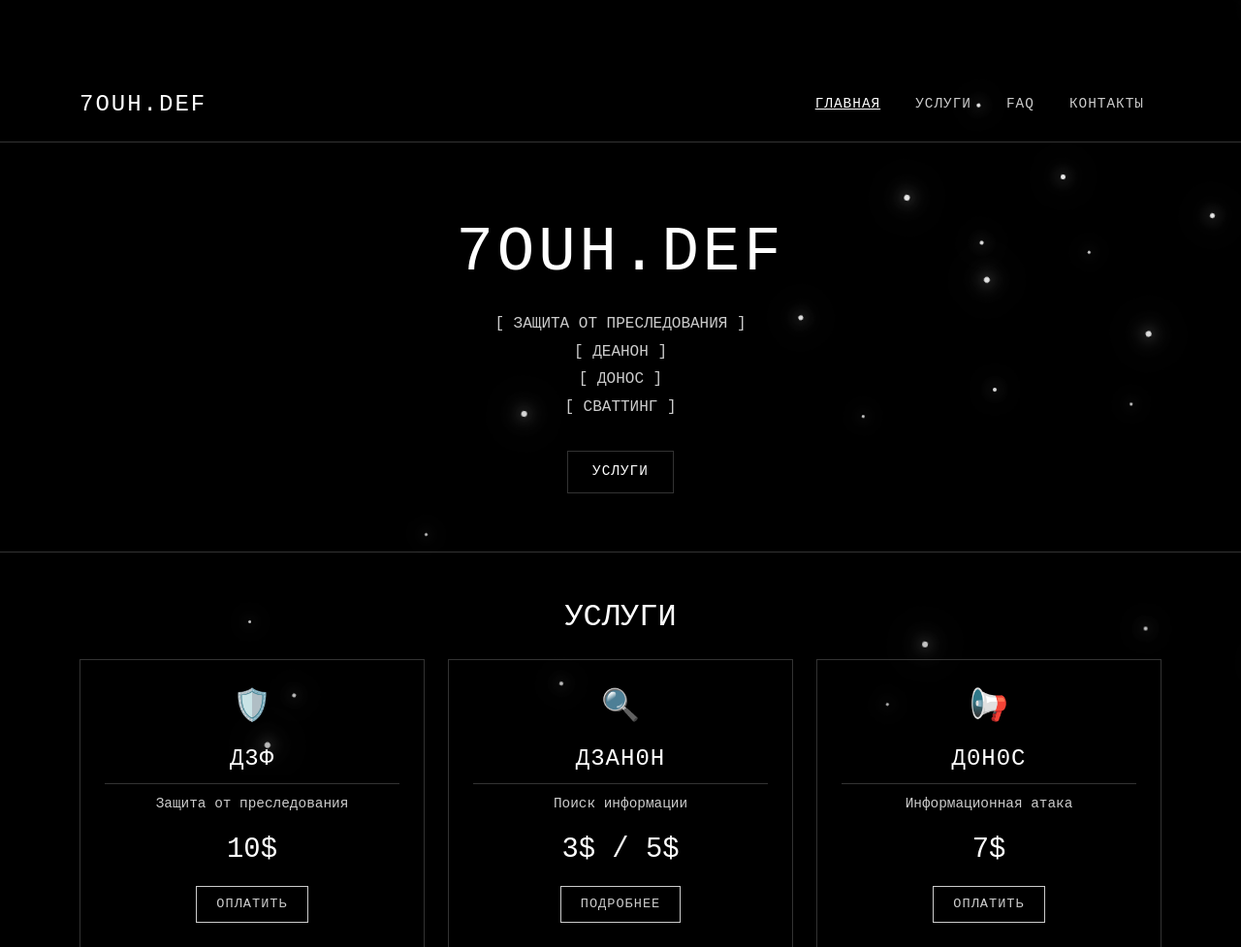
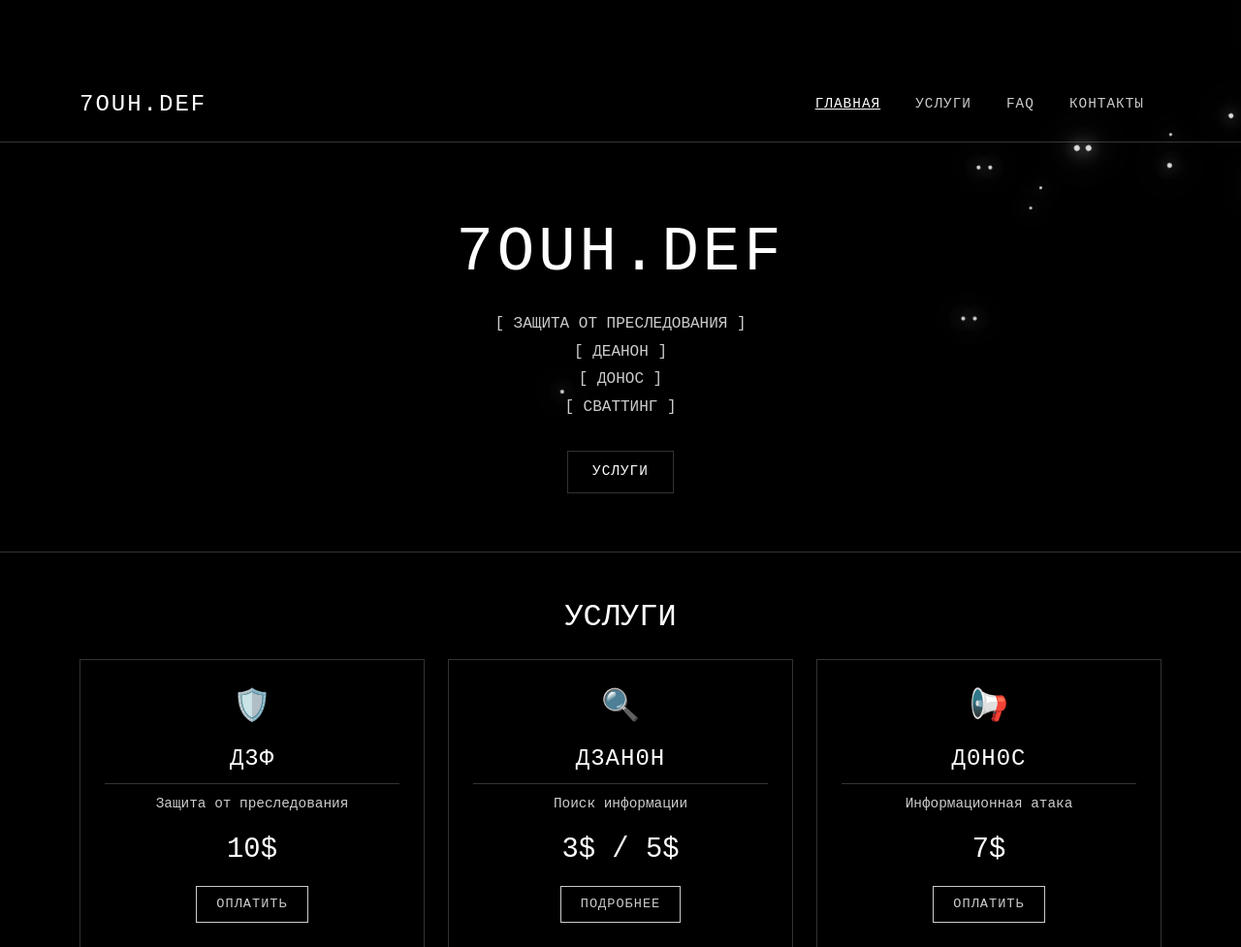
Before and after one commit to zavet-coder/osint_sait, a Flask app: page / in a window 1280 px wide. Shown: the top 977 px of the page at 97% size. Run offline with Flask 3, Linux system fonts and the light colour scheme.

Commit message:
обнова снежки

```diff
--- a/static/css/style.css
+++ b/static/css/style.css
@@ -431,8 +431,8 @@ footer hr {
 
 @keyframes fallDiagonal {
     0% {
-        transform: translate(100vw, -10vh) rotate(0deg);
-        opacity: 1;
+        transform: translate(100vw, -10%) rotate(0deg);
+        opacity: 0.9;
     }
     100% {
         transform: translate(-20vw, 110vh) rotate(360deg);
@@ -440,67 +440,67 @@ footer hr {
     }
 }
 
-/* РАЗНЫЕ РАЗМЕРЫ И ОЧЕНЬ БЫСТРЫЕ СКОРОСТИ */
-.snowflake:nth-child(1) { width: 4px; height: 4px; left: 0%; animation-duration: 3.5s; animation-delay: 0s; }
-.snowflake:nth-child(2) { width: 6px; height: 6px; left: 5%; animation-duration: 4s; animation-delay: 0.5s; }
-.snowflake:nth-child(3) { width: 3px; height: 3px; left: 10%; animation-duration: 3.2s; animation-delay: 1s; }
-.snowflake:nth-child(4) { width: 5px; height: 5px; left: 15%; animation-duration: 4.5s; animation-delay: 0.2s; }
-.snowflake:nth-child(5) { width: 4px; height: 4px; left: 20%; animation-duration: 3.8s; animation-delay: 1.5s; }
-.snowflake:nth-child(6) { width: 6px; height: 6px; left: 25%; animation-duration: 4.2s; animation-delay: 0.8s; }
-.snowflake:nth-child(7) { width: 3px; height: 3px; left: 30%; animation-duration: 3.4s; animation-delay: 2s; }
-.snowflake:nth-child(8) { width: 5px; height: 5px; left: 35%; animation-duration: 4.8s; animation-delay: 0.3s; }
-.snowflake:nth-child(9) { width: 4px; height: 4px; left: 40%; animation-duration: 3.6s; animation-delay: 1.2s; }
-.snowflake:nth-child(10) { width: 6px; height: 6px; left: 45%; animation-duration: 4.1s; animation-delay: 0.7s; }
-.snowflake:nth-child(11) { width: 3px; height: 3px; left: 50%; animation-duration: 3.3s; animation-delay: 2.2s; }
-.snowflake:nth-child(12) { width: 5px; height: 5px; left: 55%; animation-duration: 4.6s; animation-delay: 0.4s; }
-.snowflake:nth-child(13) { width: 4px; height: 4px; left: 60%; animation-duration: 3.9s; animation-delay: 1.8s; }
-.snowflake:nth-child(14) { width: 6px; height: 6px; left: 65%; animation-duration: 4.3s; animation-delay: 0.1s; }
-.snowflake:nth-child(15) { width: 3px; height: 3px; left: 70%; animation-duration: 3.1s; animation-delay: 2.5s; }
-.snowflake:nth-child(16) { width: 5px; height: 5px; left: 75%; animation-duration: 4.9s; animation-delay: 0.9s; }
-.snowflake:nth-child(17) { width: 4px; height: 4px; left: 80%; animation-duration: 3.7s; animation-delay: 1.5s; }
-.snowflake:nth-child(18) { width: 6px; height: 6px; left: 85%; animation-duration: 4.2s; animation-delay: 0.6s; }
-.snowflake:nth-child(19) { width: 3px; height: 3px; left: 90%; animation-duration: 3.2s; animation-delay: 2.8s; }
-.snowflake:nth-child(20) { width: 5px; height: 5px; left: 95%; animation-duration: 4.7s; animation-delay: 1.1s; }
-.snowflake:nth-child(21) { width: 4px; height: 4px; left: 2%; animation-duration: 3.6s; animation-delay: 2.3s; }
-.snowflake:nth-child(22) { width: 6px; height: 6px; left: 8%; animation-duration: 4.1s; animation-delay: 1.3s; }
-.snowflake:nth-child(23) { width: 3px; height: 3px; left: 12%; animation-duration: 3.3s; animation-delay: 3s; }
-.snowflake:nth-child(24) { width: 5px; height: 5px; left: 18%; animation-duration: 4.8s; animation-delay: 0.5s; }
-.snowflake:nth-child(25) { width: 4px; height: 4px; left: 22%; animation-duration: 3.5s; animation-delay: 2.7s; }
-.snowflake:nth-child(26) { width: 6px; height: 6px; left: 28%; animation-duration: 4.2s; animation-delay: 1.9s; }
-.snowflake:nth-child(27) { width: 3px; height: 3px; left: 32%; animation-duration: 3.4s; animation-delay: 3.2s; }
-.snowflake:nth-child(28) { width: 5px; height: 5px; left: 38%; animation-duration: 4.6s; animation-delay: 0.8s; }
-.snowflake:nth-child(29) { width: 4px; height: 4px; left: 42%; animation-duration: 3.8s; animation-delay: 2.5s; }
-.snowflake:nth-child(30) { width: 6px; height: 6px; left: 48%; animation-duration: 4.3s; animation-delay: 1.4s; }
-.snowflake:nth-child(31) { width: 3px; height: 3px; left: 52%; animation-duration: 3.2s; animation-delay: 3.5s; }
-.snowflake:nth-child(32) { width: 5px; height: 5px; left: 58%; animation-duration: 4.7s; animation-delay: 0.2s; }
-.snowflake:nth-child(33) { width: 4px; height: 4px; left: 62%; animation-duration: 3.9s; animation-delay: 1.7s; }
-.snowflake:nth-child(34) { width: 6px; height: 6px; left: 68%; animation-duration: 4.4s; animation-delay: 2.2s; }
-.snowflake:nth-child(35) { width: 3px; height: 3px; left: 72%; animation-duration: 3.1s; animation-delay: 4s; }
-.snowflake:nth-child(36) { width: 5px; height: 5px; left: 78%; animation-duration: 4.6s; animation-delay: 1.2s; }
-.snowflake:nth-child(37) { width: 4px; height: 4px; left: 82%; animation-duration: 3.7s; animation-delay: 2.8s; }
-.snowflake:nth-child(38) { width: 6px; height: 6px; left: 88%; animation-duration: 4.2s; animation-delay: 0.9s; }
-.snowflake:nth-child(39) { width: 3px; height: 3px; left: 92%; animation-duration: 3.3s; animation-delay: 4.2s; }
-.snowflake:nth-child(40) { width: 5px; height: 5px; left: 98%; animation-duration: 4.8s; animation-delay: 1.8s; }
-.snowflake:nth-child(41) { width: 4px; height: 4px; left: 3%; animation-duration: 3.6s; animation-delay: 3.3s; }
-.snowflake:nth-child(42) { width: 6px; height: 6px; left: 7%; animation-duration: 4.1s; animation-delay: 2.3s; }
-.snowflake:nth-child(43) { width: 3px; height: 3px; left: 13%; animation-duration: 3.2s; animation-delay: 4.5s; }
-.snowflake:nth-child(44) { width: 5px; height: 5px; left: 17%; animation-duration: 4.7s; animation-delay: 1.5s; }
-.snowflake:nth-child(45) { width: 4px; height: 4px; left: 23%; animation-duration: 3.5s; animation-delay: 3.7s; }
-.snowflake:nth-child(46) { width: 6px; height: 6px; left: 27%; animation-duration: 4.2s; animation-delay: 2.9s; }
-.snowflake:nth-child(47) { width: 3px; height: 3px; left: 33%; animation-duration: 3.4s; animation-delay: 4.8s; }
-.snowflake:nth-child(48) { width: 5px; height: 5px; left: 37%; animation-duration: 4.6s; animation-delay: 1.8s; }
-.snowflake:nth-child(49) { width: 4px; height: 4px; left: 43%; animation-duration: 3.8s; animation-delay: 3.5s; }
-.snowflake:nth-child(50) { width: 6px; height: 6px; left: 47%; animation-duration: 4.3s; animation-delay: 2.4s; }
-.snowflake:nth-child(51) { width: 3px; height: 3px; left: 53%; animation-duration: 3.1s; animation-delay: 5s; }
-.snowflake:nth-child(52) { width: 5px; height: 5px; left: 57%; animation-duration: 4.7s; animation-delay: 1.2s; }
-.snowflake:nth-child(53) { width: 4px; height: 4px; left: 63%; animation-duration: 3.9s; animation-delay: 2.7s; }
-.snowflake:nth-child(54) { width: 6px; height: 6px; left: 67%; animation-duration: 4.4s; animation-delay: 3.2s; }
-.snowflake:nth-child(55) { width: 3px; height: 3px; left: 73%; animation-duration: 3.2s; animation-delay: 5.5s; }
-.snowflake:nth-child(56) { width: 5px; height: 5px; left: 77%; animation-duration: 4.6s; animation-delay: 2.2s; }
-.snowflake:nth-child(57) { width: 4px; height: 4px; left: 83%; animation-duration: 3.7s; animation-delay: 3.8s; }
-.snowflake:nth-child(58) { width: 6px; height: 6px; left: 87%; animation-duration: 4.2s; animation-delay: 1.9s; }
-.snowflake:nth-child(59) { width: 3px; height: 3px; left: 93%; animation-duration: 3.3s; animation-delay: 5.8s; }
-.snowflake:nth-child(60) { width: 5px; height: 5px; left: 97%; animation-duration: 4.8s; animation-delay: 2.8s; }
+/* РАЗНЫЕ РАЗМЕРЫ И СКОРОСТИ - ВСЕ СНЕЖИНКИ УЖЕ В ПОЛЕТЕ */
+.snowflake:nth-child(1) { width: 4px; height: 4px; left: 0%; animation-duration: 3.5s; animation-delay: -2s; }
+.snowflake:nth-child(2) { width: 6px; height: 6px; left: 5%; animation-duration: 4s; animation-delay: -1.5s; }
+.snowflake:nth-child(3) { width: 3px; height: 3px; left: 10%; animation-duration: 3.2s; animation-delay: -0.5s; }
+.snowflake:nth-child(4) { width: 5px; height: 5px; left: 15%; animation-duration: 4.5s; animation-delay: -3s; }
+.snowflake:nth-child(5) { width: 4px; height: 4px; left: 20%; animation-duration: 3.8s; animation-delay: -1s; }
+.snowflake:nth-child(6) { width: 6px; height: 6px; left: 25%; animation-duration: 4.2s; animation-delay: -2.5s; }
+.snowflake:nth-child(7) { width: 3px; height: 3px; left: 30%; animation-duration: 3.4s; animation-delay: -0.8s; }
+.snowflake:nth-child(8) { width: 5px; height: 5px; left: 35%; animation-duration: 4.8s; animation-delay: -3.2s; }
+.snowflake:nth-child(9) { width: 4px; height: 4px; left: 40%; animation-duration: 3.6s; animation-delay: -1.2s; }
+.snowflake:nth-child(10) { width: 6px; height: 6px; left: 45%; animation-duration: 4.1s; animation-delay: -2.2s; }
+.snowflake:nth-child(11) { width: 3px; height: 3px; left: 50%; animation-duration: 3.3s; animation-delay: -0.3s; }
+.snowflake:nth-child(12) { width: 5px; height: 5px; left: 55%; animation-duration: 4.6s; animation-delay: -3.5s; }
+.snowflake:nth-child(13) { width: 4px; height: 4px; left: 60%; animation-duration: 3.9s; animation-delay: -1.8s; }
+.snowflake:nth-child(14) { width: 6px; height: 6px; left: 65%; animation-duration: 4.3s; animation-delay: -2.8s; }
+.snowflake:nth-child(15) { width: 3px; height: 3px; left: 70%; animation-duration: 3.1s; animation-delay: -0.1s; }
+.snowflake:nth-child(16) { width: 5px; height: 5px; left: 75%; animation-duration: 4.9s; animation-delay: -3.8s; }
+.snowflake:nth-child(17) { width: 4px; height: 4px; left: 80%; animation-duration: 3.7s; animation-delay: -1.5s; }
+.snowflake:nth-child(18) { width: 6px; height: 6px; left: 85%; animation-duration: 4.2s; animation-delay: -2.5s; }
+.snowflake:nth-child(19) { width: 3px; height: 3px; left: 90%; animation-duration: 3.2s; animation-delay: -0.5s; }
+.snowflake:nth-child(20) { width: 5px; height: 5px; left: 95%; animation-duration: 4.7s; animation-delay: -3s; }
+.snowflake:nth-child(21) { width: 4px; height: 4px; left: 2%; animation-duration: 3.6s; animation-delay: -1.3s; }
+.snowflake:nth-child(22) { width: 6px; height: 6px; left: 8%; animation-duration: 4.1s; animation-delay: -2.3s; }
+.snowflake:nth-child(23) { width: 3px; height: 3px; left: 12%; animation-duration: 3.3s; animation-delay: -0.8s; }
+.snowflake:nth-child(24) { width: 5px; height: 5px; left: 18%; animation-duration: 4.8s; animation-delay: -3.2s; }
+.snowflake:nth-child(25) { width: 4px; height: 4px; left: 22%; animation-duration: 3.5s; animation-delay: -1.7s; }
+.snowflake:nth-child(26) { width: 6px; height: 6px; left: 28%; animation-duration: 4.2s; animation-delay: -2.7s; }
+.snowflake:nth-child(27) { width: 3px; height: 3px; left: 32%; animation-duration: 3.4s; animation-delay: -1s; }
+.snowflake:nth-child(28) { width: 5px; height: 5px; left: 38%; animation-duration: 4.6s; animation-delay: -3.5s; }
+.snowflake:nth-child(29) { width: 4px; height: 4px; left: 42%; animation-duration: 3.8s; animation-delay: -1.8s; }
+.snowflake:nth-child(30) { width: 6px; height: 6px; left: 48%; animation-duration: 4.3s; animation-delay: -2.8s; }
+.snowflake:nth-child(31) { width: 3px; height: 3px; left: 52%; animation-duration: 3.2s; animation-delay: -0.2s; }
+.snowflake:nth-child(32) { width: 5px; height: 5px; left: 58%; animation-duration: 4.7s; animation-delay: -3.8s; }
+.snowflake:nth-child(33) { width: 4px; height: 4px; left: 62%; animation-duration: 3.9s; animation-delay: -1.9s; }
+.snowflake:nth-child(34) { width: 6px; height: 6px; left: 68%; animation-duration: 4.4s; animation-delay: -2.9s; }
+.snowflake:nth-child(35) { width: 3px; height: 3px; left: 72%; animation-duration: 3.1s; animation-delay: -0.5s; }
+.snowflake:nth-child(36) { width: 5px; height: 5px; left: 78%; animation-duration: 4.6s; animation-delay: -3.5s; }
+.snowflake:nth-child(37) { width: 4px; height: 4px; left: 82%; animation-duration: 3.7s; animation-delay: -1.5s; }
+.snowflake:nth-child(38) { width: 6px; height: 6px; left: 88%; animation-duration: 4.2s; animation-delay: -2.5s; }
+.snowflake:nth-child(39) { width: 3px; height: 3px; left: 92%; animation-duration: 3.3s; animation-delay: -0.8s; }
+.snowflake:nth-child(40) { width: 5px; height: 5px; left: 98%; animation-duration: 4.8s; animation-delay: -3.2s; }
+.snowflake:nth-child(41) { width: 4px; height: 4px; left: 3%; animation-duration: 3.6s; animation-delay: -1.3s; }
+.snowflake:nth-child(42) { width: 6px; height: 6px; left: 7%; animation-duration: 4.1s; animation-delay: -2.3s; }
+.snowflake:nth-child(43) { width: 3px; height: 3px; left: 13%; animation-duration: 3.2s; animation-delay: -0.3s; }
+.snowflake:nth-child(44) { width: 5px; height: 5px; left: 17%; animation-duration: 4.7s; animation-delay: -3.7s; }
+.snowflake:nth-child(45) { width: 4px; height: 4px; left: 23%; animation-duration: 3.5s; animation-delay: -1.7s; }
+.snowflake:nth-child(46) { width: 6px; height: 6px; left: 27%; animation-duration: 4.2s; animation-delay: -2.7s; }
+.snowflake:nth-child(47) { width: 3px; height: 3px; left: 33%; animation-duration: 3.4s; animation-delay: -1s; }
+.snowflake:nth-child(48) { width: 5px; height: 5px; left: 37%; animation-duration: 4.6s; animation-delay: -3.6s; }
+.snowflake:nth-child(49) { width: 4px; height: 4px; left: 43%; animation-duration: 3.8s; animation-delay: -1.8s; }
+.snowflake:nth-child(50) { width: 6px; height: 6px; left: 47%; animation-duration: 4.3s; animation-delay: -2.8s; }
+.snowflake:nth-child(51) { width: 3px; height: 3px; left: 53%; animation-duration: 3.1s; animation-delay: -0.1s; }
+.snowflake:nth-child(52) { width: 5px; height: 5px; left: 57%; animation-duration: 4.7s; animation-delay: -3.7s; }
+.snowflake:nth-child(53) { width: 4px; height: 4px; left: 63%; animation-duration: 3.9s; animation-delay: -1.9s; }
+.snowflake:nth-child(54) { width: 6px; height: 6px; left: 67%; animation-duration: 4.4s; animation-delay: -2.9s; }
+.snowflake:nth-child(55) { width: 3px; height: 3px; left: 73%; animation-duration: 3.2s; animation-delay: -0.2s; }
+.snowflake:nth-child(56) { width: 5px; height: 5px; left: 77%; animation-duration: 4.6s; animation-delay: -3.6s; }
+.snowflake:nth-child(57) { width: 4px; height: 4px; left: 83%; animation-duration: 3.7s; animation-delay: -1.5s; }
+.snowflake:nth-child(58) { width: 6px; height: 6px; left: 87%; animation-duration: 4.2s; animation-delay: -2.5s; }
+.snowflake:nth-child(59) { width: 3px; height: 3px; left: 93%; animation-duration: 3.3s; animation-delay: -0.8s; }
+.snowflake:nth-child(60) { width: 5px; height: 5px; left: 97%; animation-duration: 4.8s; animation-delay: -3.2s; }
 
 /* ЧТОБЫ КОНТЕНТ БЫЛ ПОД СНЕЖИНКАМИ */
 .navbar, main, footer {
```
